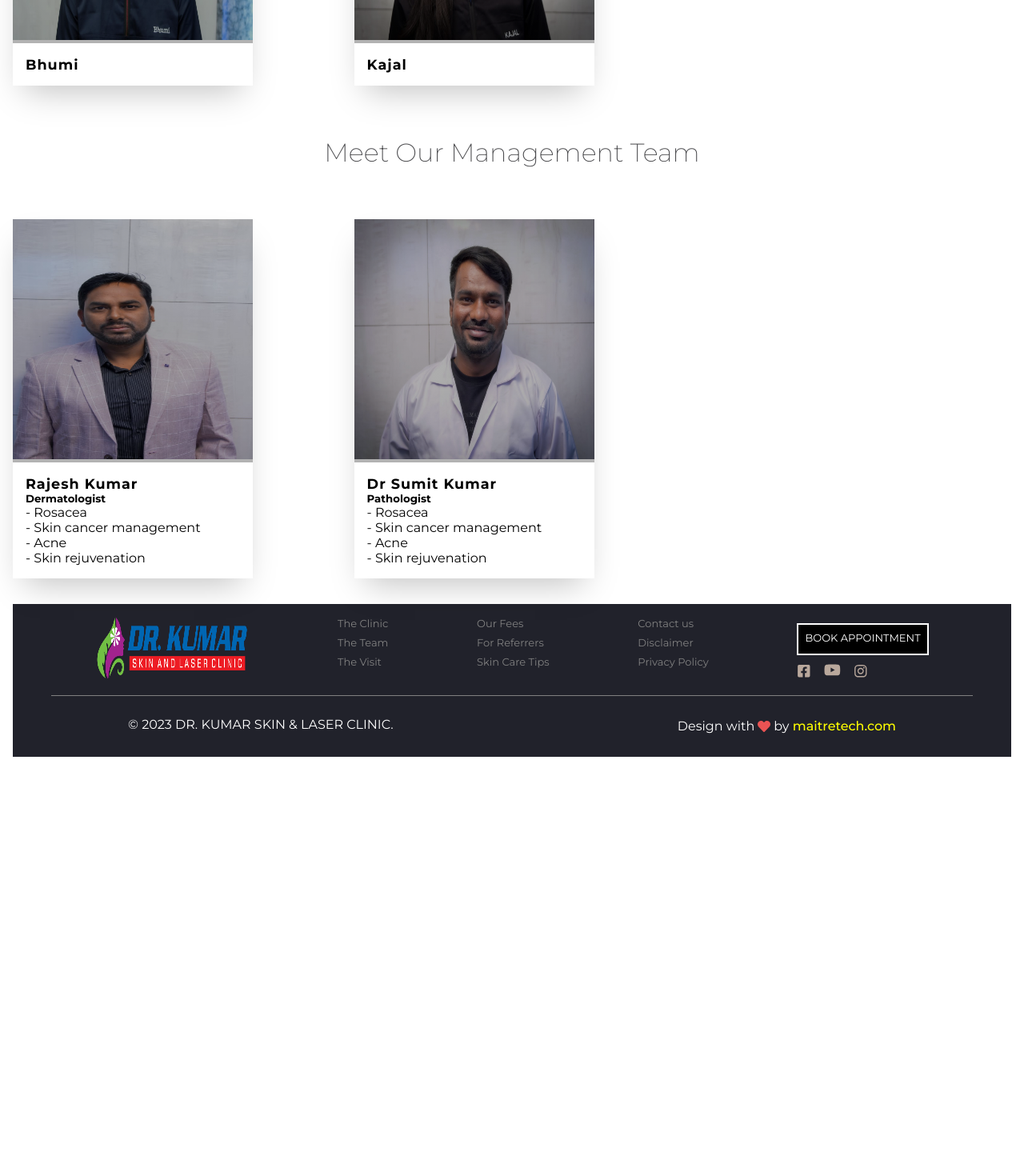
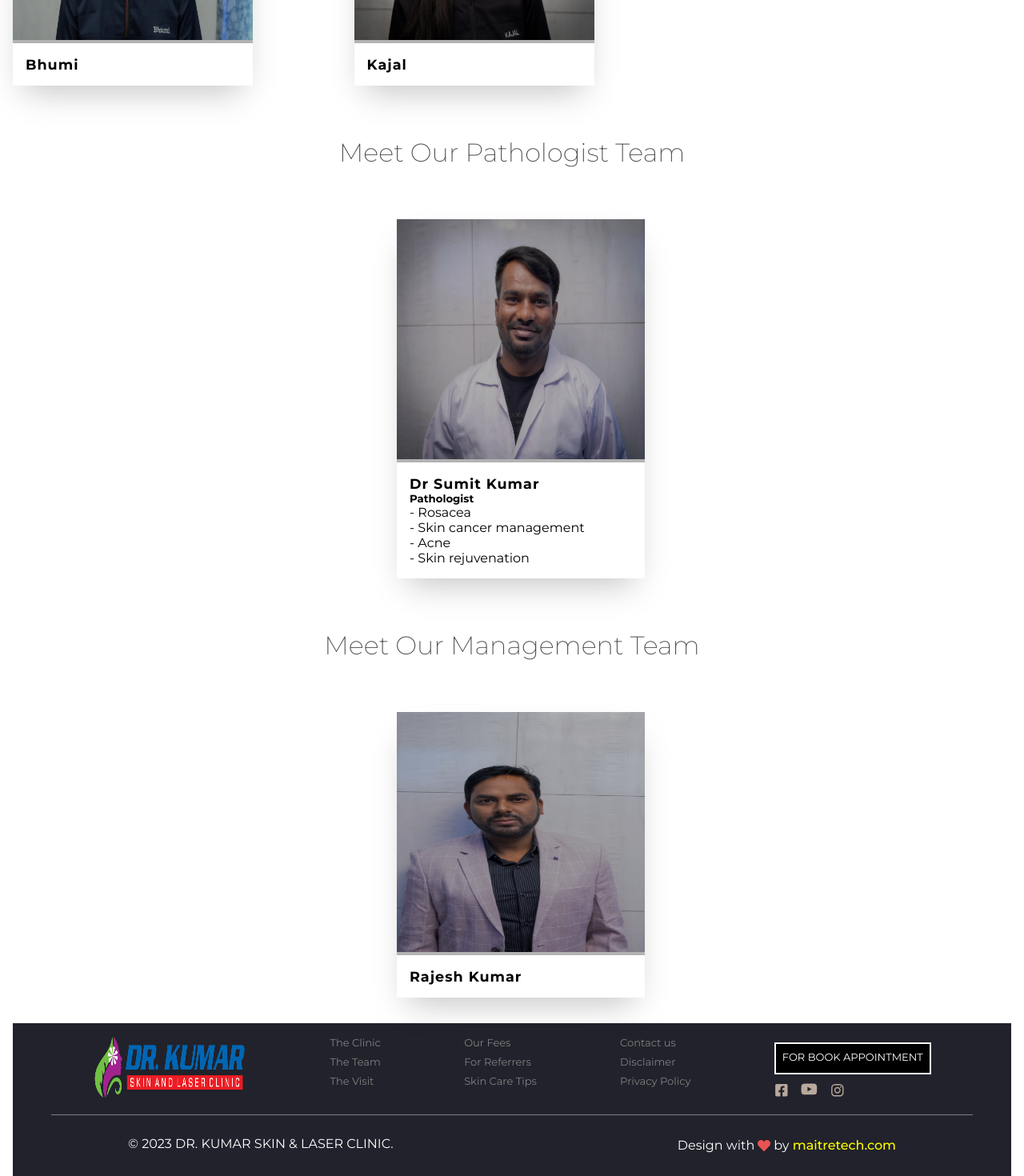
Before and after one commit to punitdiwan/drrkumar-new, a Next.js app: page /theteam in a window 1280 px wide. Shown: the part 2860-4330 px from the top of the page at 80% size. Before the commit the page ends 3822 px from the top, so only its background shows below. Built offline with nearby package versions, Linux system fonts and the light colour scheme.

Commit message:
updatedetails

```diff
--- a/Components/Footer.js
+++ b/Components/Footer.js
@@ -34,7 +34,7 @@ const Footer = () => {
 
           </div>
           <div className="link">
-          <Link style={{color:"white" , border:"2px solid" ,padding:'.5rem', textDecoration: "none",backgroundColor:"black" ,height:"2.5rem", margin:".5rem 0"}} href="/Form">BOOK APPOINTMENT</Link>
+            <Link style={{ color: "white", border: "2px solid", padding: '.5rem', textDecoration: "none", backgroundColor: "black", height: "2.5rem", margin: ".5rem 0" }} href="/Form">FOR BOOK APPOINTMENT</Link>
             <div className="footer-child  footer1-child">
               <span >
                 {" "}
--- a/pages/theteam.js
+++ b/pages/theteam.js
@@ -18,6 +18,7 @@ const Theteam = () => {
               DR. KUMAR SKIN & LASER CLINIC is conveniently located at 3rd floor
               , akasdeep plaza , golmuri.
             </h5>
+            <br />
             <p>
               You will find  yourself in a very comfortable & welcoming
               environment where our experienced staff are equipped to assist
@@ -293,29 +294,12 @@ const Theteam = () => {
              */}
           </ul>
         </div>
-        <div className="the-team-cards">
-          <h3>Meet Our Management Team</h3>
+
+        {/* <div className="the-team-cards">
+          <h3>Meet Our Pathologist  Team</h3>
           <ul class="cards-new">
-            <li class="cards_item">
-              <div class="card_new">
-                <div class="card_image">
-                  <img
-                   src="./img1/rajesh.jpeg"
-                    style={{ height: "300px", width: "300px" }}
-                  />
-                </div>
-                <div class="card_content">
-                  <h2 class="card_title">Rajesh Kumar</h2>
-                  <h5>Dermatologist </h5>
-                  <ul>
-                    <li>- Rosacea</li>
-                    <li>- Skin cancer management </li>
-                    <li>- Acne</li>
-                    <li>- Skin rejuvenation</li>
-                  </ul>
-                </div>
-              </div>
-            </li>
+
+
             <li class="cards_item">
               <div class="card_new">
                 <div class="card_image">
@@ -336,6 +320,74 @@ const Theteam = () => {
                 </div>
               </div>
             </li>
+
+
+
+
+
+          </ul>
+        </div> */}
+
+        <div className="the-team-cards">
+          <h3>Meet Our Pathologist  Team</h3>
+
+          <ul class="cards-new card_items">
+            <li class="cards_item ">
+              <div class="card_new">
+                <div class="card_image">
+
+                  <img
+                    src="./img1/sumit.jpeg"
+                    style={{ height: "300px", width: "310px" }}
+                  />
+                </div>
+                <div class="card_content">
+                  <h2 class="card_title">Dr Sumit Kumar</h2>
+                  <h5>Pathologist </h5>
+                  <ul>
+                    <li>- Rosacea</li>
+                    <li>- Skin cancer management </li>
+                    <li>- Acne</li>
+                    <li>- Skin rejuvenation</li>
+                  </ul>
+                </div>
+              </div>
+            </li>
+          </ul>
+        </div>
+
+
+        <div className="the-team-cards">
+          <h3>Meet Our Management Team</h3>
+
+          <ul class="cards-new card_items">
+            <li class="cards_item ">
+              <div class="card_new">
+                <div class="card_image">
+
+                  <img
+                    src="./img1/rajesh.jpeg"
+                    style={{ height: "300px", width: "310px" }}
+                  />
+                </div>
+                <div class="card_content">
+                  <h2 class="card_title">Rajesh Kumar</h2>
+                </div>
+              </div>
+            </li>
+          </ul>
+        </div>
+
+
+
+
+
+
+
+
+
+
+
         {/* <li class="cards_item">
               <div class="card_new">
                 <div class="card_image">
@@ -376,8 +428,7 @@ const Theteam = () => {
                 </div>
               </div>
             </li> */}
-          </ul>
-        </div>
+
         {/* <div className="the-team-cards">
           <h3>Latest News</h3>
           <ul class="cards-new">
```
Also changed, not shown: Components/Home2.js (+4 -6 lines). Lines whose indentation alone changed are shown as unchanged.
